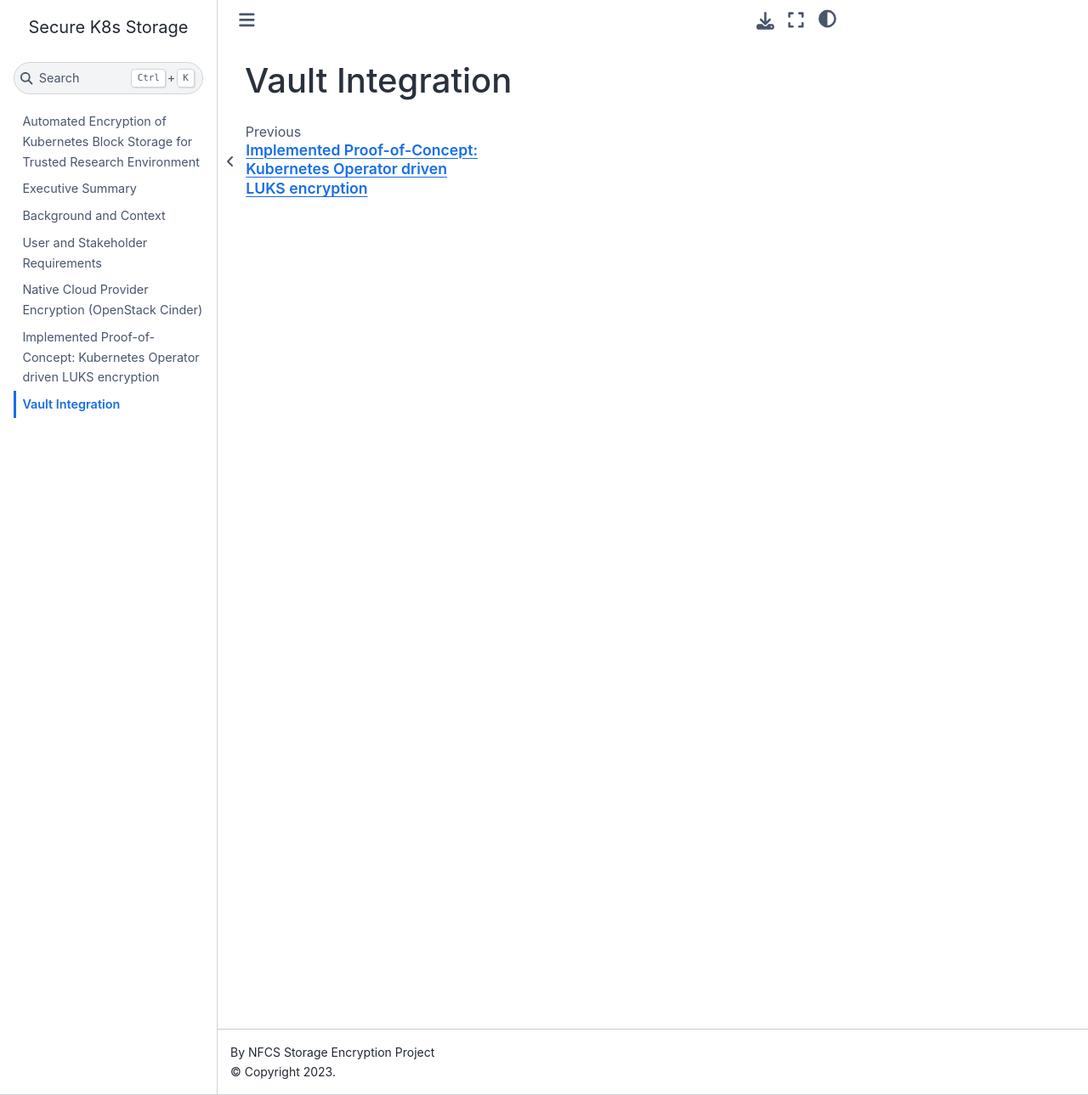
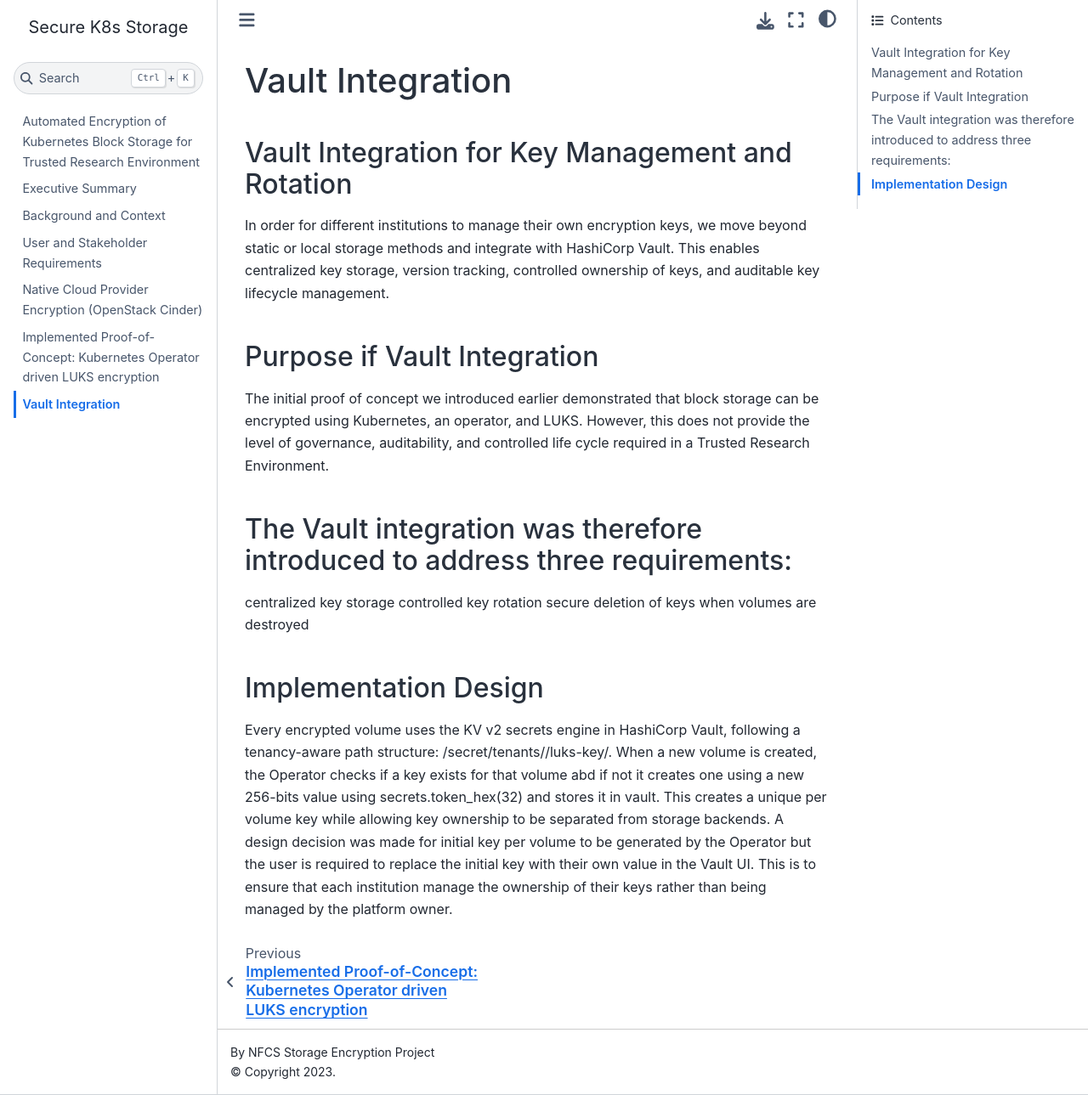
Before and after one commit to nfcs-secure-k8s/luks-k8s-automation, a Jupyter Book: the page built from vault.md, in a window 1280 px wide and 1289 px high. Shown: the whole window at 85% size. Built offline with Jupyter Book 1.0.4 settings and Sphinx 7.4.7 and the Sphinx Book theme 1.1.4, drawn with Linux system fonts in a browser that asks for light colours.

Commit message:
Add vault

```diff
--- a/vault.md
+++ b/vault.md
@@ -1 +1,21 @@
 # Vault Integration
+
+## Vault Integration for Key Management and Rotation
+
+In order for different institutions to manage their own encryption keys, we move beyond static or local storage methods and integrate with HashiCorp Vault. This enables centralized key storage, version tracking, controlled ownership of keys, and auditable key lifecycle management.
+
+## Purpose if Vault Integration
+
+The initial proof of concept we introduced earlier demonstrated that block storage can be encrypted using Kubernetes, an operator, and LUKS. However, this does not provide the level of governance, auditability, and controlled life cycle required in a Trusted Research Environment.
+
+## The Vault integration was therefore introduced to address three requirements:
+
+centralized key storage
+controlled key rotation
+secure deletion of keys when volumes are destroyed
+
+## Implementation Design
+
+Every encrypted volume uses the KV v2 secrets engine in HashiCorp Vault, following a tenancy-aware path structure: /secret/tenants/<institution>/luks-key/<volume-name>.
+When a new volume is created, the Operator checks if a key exists for that volume abd if not it creates one using a new 256-bits value using secrets.token_hex(32) and stores it in vault. This creates a unique per volume key while allowing key ownership to be separated from storage backends.
+A design decision was made for initial key per volume to be generated by the Operator but the user is required to replace the initial key with their own value in the Vault UI. This is to ensure that each institution manage the ownership of their keys rather than being managed by the platform owner.
```
